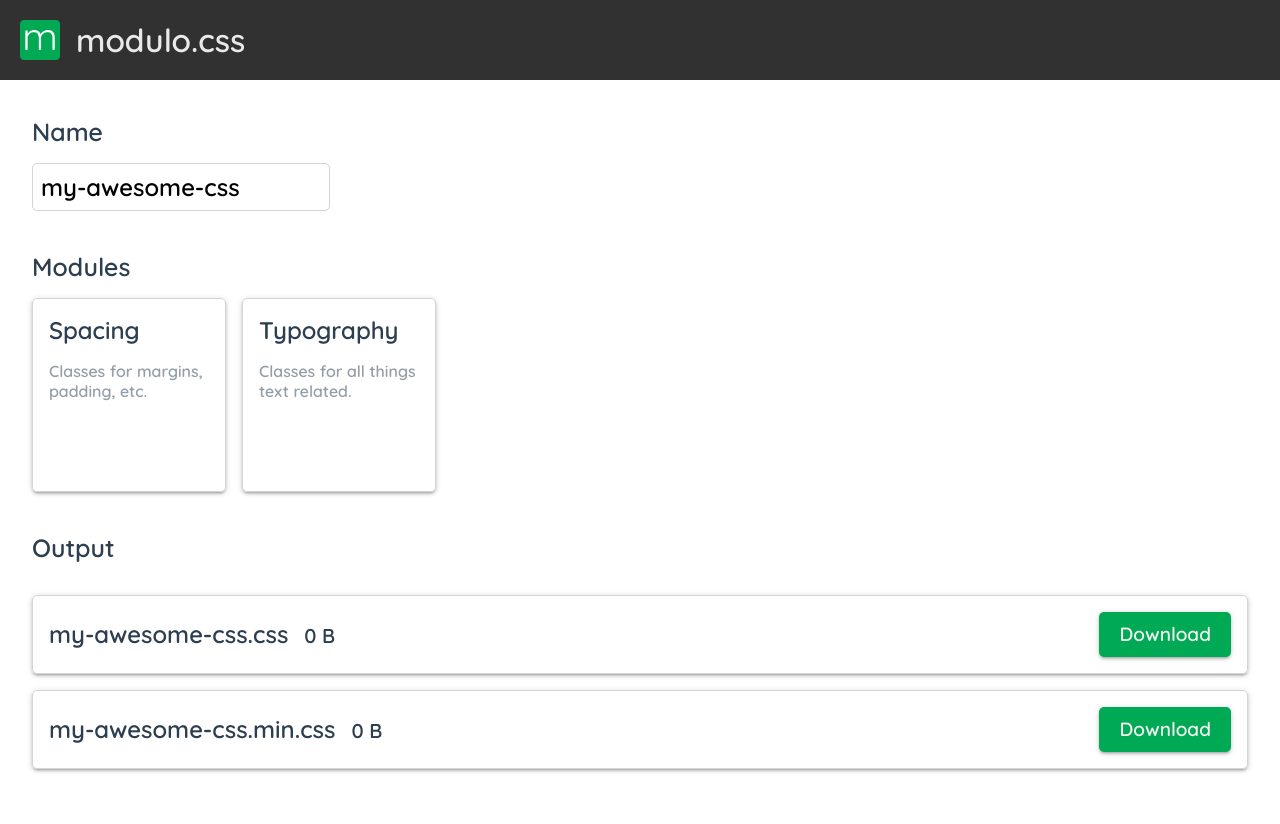
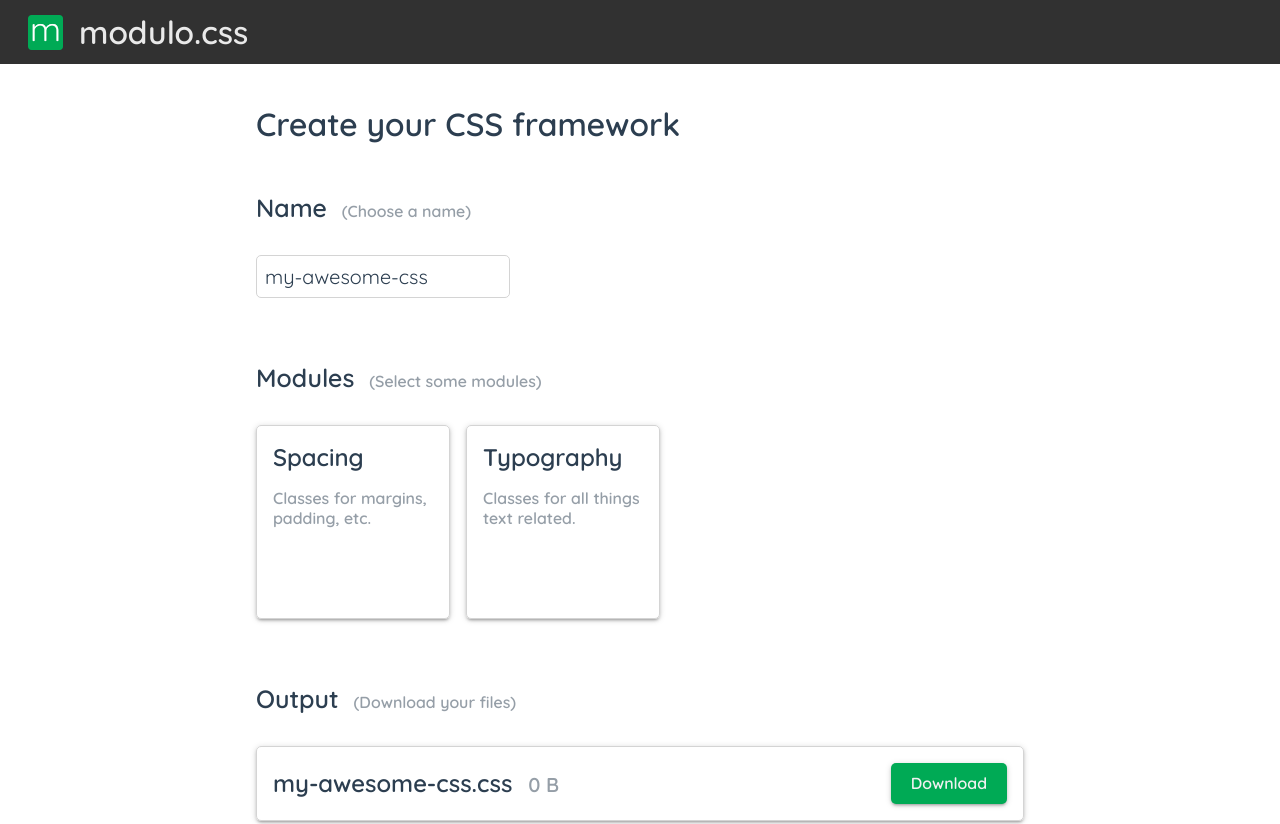
Before and after one commit to Kovee98/modulo-css, a Vue app: page / in a window 1280 px wide. Shown: the top 824 px of the page. Built offline with nearby package versions, Linux system fonts and the light colour scheme.

Commit message:
refactor(style): update look and feel of app

```diff
--- a/src/App.vue
+++ b/src/App.vue
@@ -2,13 +2,19 @@
     <TitleBar/>
 
     <div class="content">
+        <h2 class="mb-1">Create your CSS framework</h2>
+
         <div class="section">
-            <h3 class="mb-1">Name</h3>
+            <h3 class="mb-1">
+                Name
+                <span class="is-light ml-1">(Choose a name)</span>
+            </h3>
+
             <input
                 id="name"
                 type="text"
                 v-model="form.name"
-                class="has-border-focus has-border-radius"
+                class="has-border-focus has-border-radius mt-1"
             >
         </div>
 
@@ -95,6 +101,8 @@
 
 <style lang="scss" scoped>
     .content {
-        padding: 1rem 2rem;
+        max-width: 768px;
+        margin: 40px auto;
+        padding: 0 24px;
     }
 </style>
--- a/src/components/FileOutputs.vue
+++ b/src/components/FileOutputs.vue
@@ -3,7 +3,10 @@
         v-if="files && files.length > 0"
         class="section"
     >
-        <h3 class="mb-1">Output</h3>
+        <h3 class="mb-1">
+            Output
+            <span class="is-light ml-1">(Download your files)</span>
+        </h3>
         <div
             v-for="file of files"
             :key="file.id"
@@ -11,7 +14,7 @@
         >
             <div>
                 <span class="name">{{file.name}}</span>
-                <span class="size">{{file.size}}</span>
+                <span class="size is-light">{{file.size}}</span>
             </div>
 
             <a
--- a/src/components/ModuleList.vue
+++ b/src/components/ModuleList.vue
@@ -1,6 +1,9 @@
 <template>
     <div class="section">
-        <h3 class="mb-1">Modules</h3>
+        <h3 class="mb-1">
+            Modules
+            <span class="is-light ml-1">(Select some modules)</span>
+        </h3>
 
         <div class="modules">
             <label
@@ -40,3 +43,24 @@
         }
     });
 </script>
+
+<style lang="scss" scoped>
+    .modules {
+        display: flex;
+        flex-flow: row wrap;
+
+        .module {
+            padding: 1rem;
+            margin-right: 1rem;
+            margin-top: 1rem;
+            font-size: 1.5rem;
+            width: 10rem;
+            height: 10rem;
+            cursor: pointer;
+
+            input {
+                display: none;
+            }
+        }
+    }
+</style>
--- a/src/components/TitleBar.vue
+++ b/src/components/TitleBar.vue
@@ -21,14 +21,16 @@
 
 <style lang="scss" scoped>
     .title {
-        padding: 1.25rem;
+        padding: 0.75rem;
         background: #313131;
         color: #e9e9e9;
+        display: flex;
+        align-items: center;
     }
 
     .logo {
-        width: 40px;
-        height: 40px;
-        margin-right: 1rem;
+        width: 35px;
+        height: 35px;
+        margin: 0 1rem;
     }
 </style>
--- a/src/scss/index.scss
+++ b/src/scss/index.scss
@@ -21,7 +21,7 @@
 }
 
 .section {
-    padding: 1.25rem 0;
+    padding: 2rem 0;
     width: 100%
 }
 
@@ -59,6 +59,14 @@ a {
     padding-bottom: 1rem;
 }
 
+.ml-1 {
+    margin-left: 0.5rem;
+}
+
+.mt-1 {
+    margin-top: 1rem;
+}
+
 .has-border-focus {
     &:focus {
         outline: none;
@@ -71,6 +79,7 @@ a {
     outline: none;
     border-color: transparentize($primary, 0.5);
     box-shadow: 0 0 0 3px transparentize($primary, 0.5);
+    background: transparentize($primary, 0.85);
 }
 
 .has-border-radius {
@@ -78,13 +87,15 @@ a {
 }
 
 input[type=text] {
-    padding: 8px;
-    font-size: 1.5rem;
+    padding: 0.5rem;
+    font-size: 1.25rem;
+    font-weight: 400;
     border: 1px solid $offWhite;
+    color: $text;
 }
 
 .btn {
-    font-size: 1.2rem;
+    font-size: 1rem;
     cursor: pointer;
     background: #8a8a8a;
     border: none;
@@ -107,27 +118,3 @@ input[type=text] {
         background: darken($primary, 5%);
     }
 }
-
-.modules {
-    display: flex;
-    flex-flow: row wrap;
-
-    .module {
-        padding: 1rem;
-        margin-right: 1rem;
-        font-size: 1.5rem;
-        width: 10rem;
-        height: 10rem;
-        cursor: pointer;
-
-        * {
-            cursor: pointer;
-        }
-
-        input {
-            margin-right: 1rem;
-            transform: scale(1.4);
-            display: none;
-        }
-    }
-}
```
